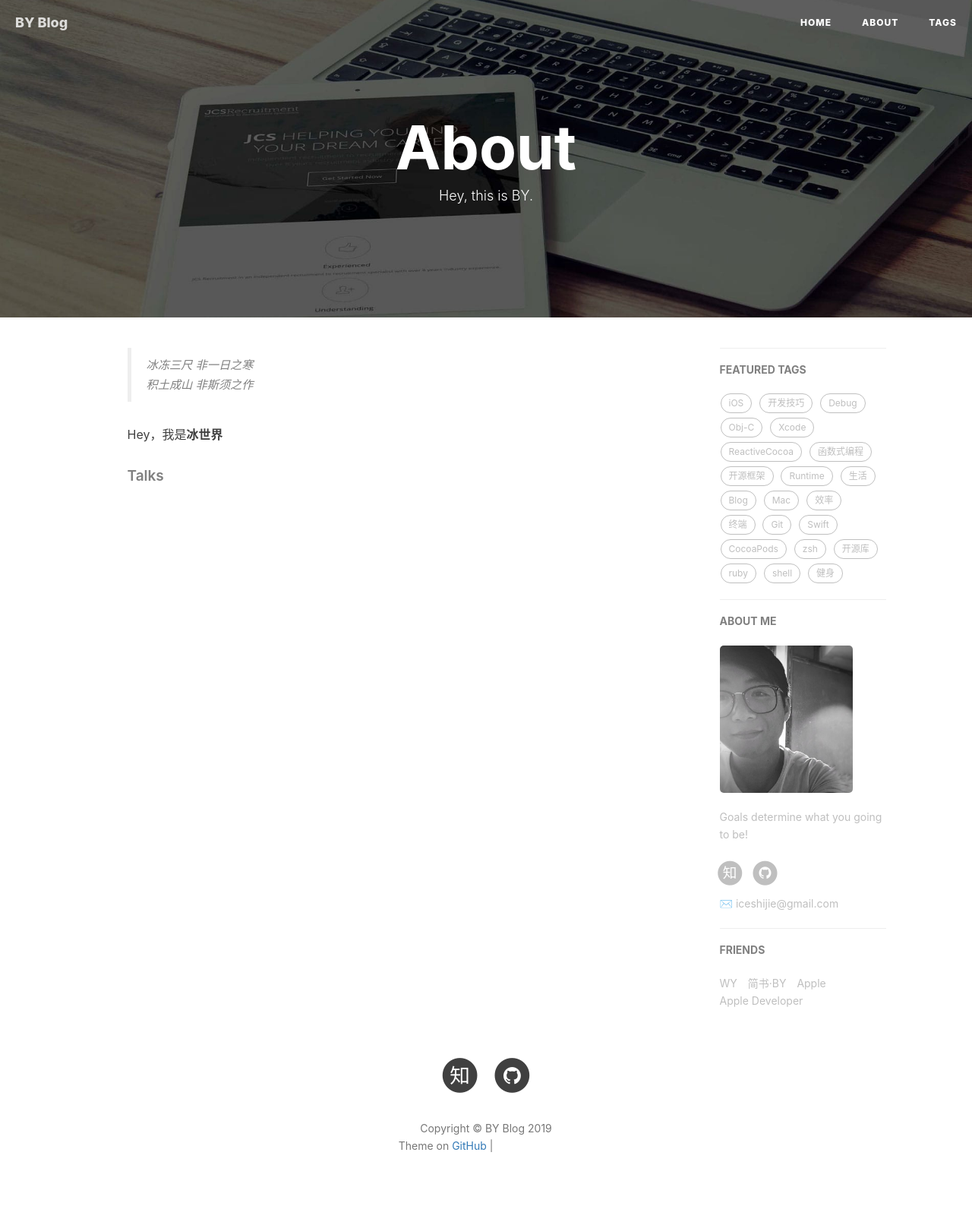
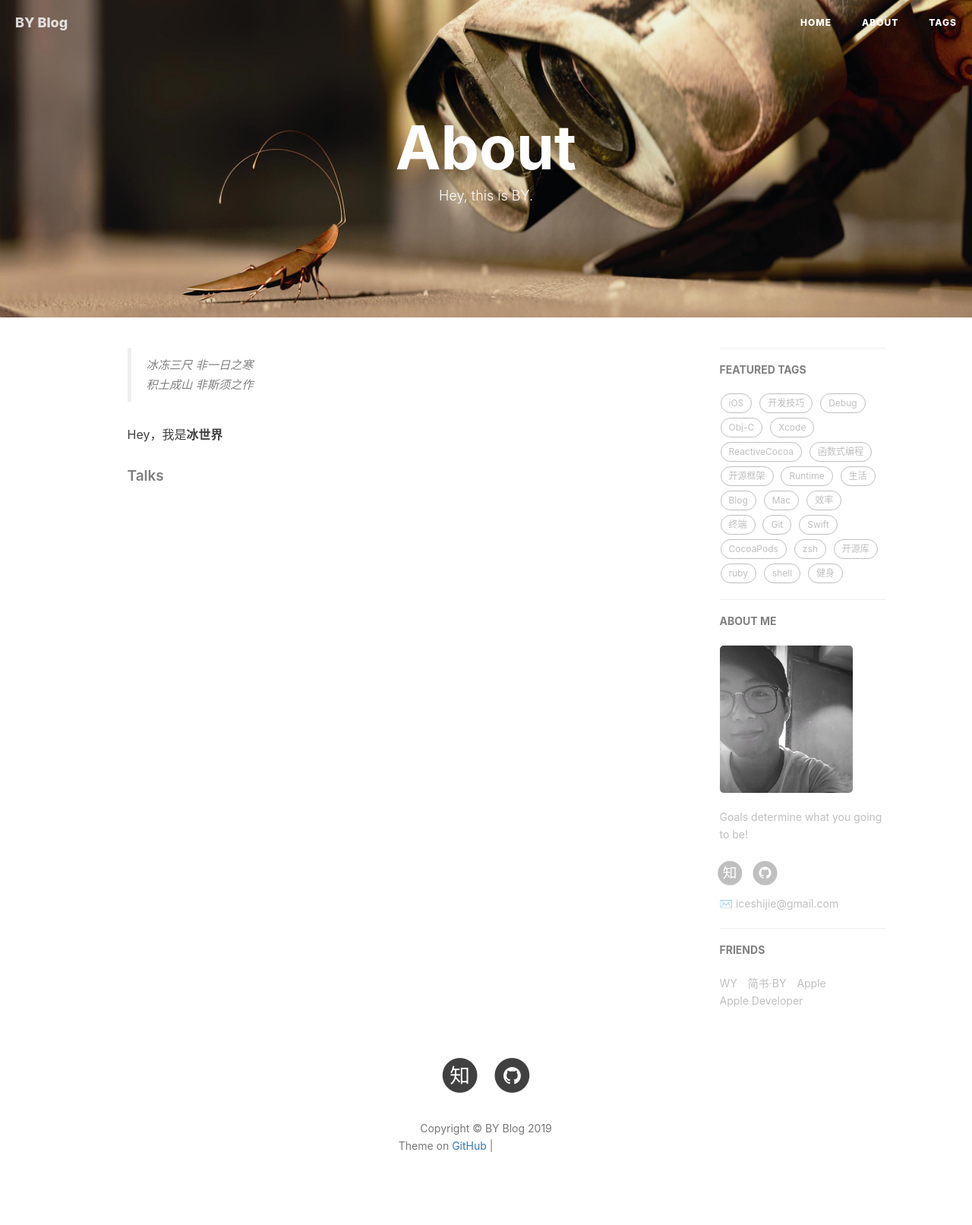
Before and after one commit to iceshijie/iceshijie.github.io, a Jekyll site: the page built from about.html, in a window 1280 px wide. Shown: the whole page at 76% size. Built offline with Jekyll 4.4.1, drawn with Linux system fonts in a browser that asks for light colours; nearby versions of some CDN libraries; comment, search, counter and statistics services are not loaded; grey boxes are pictures that could not be loaded.

Commit message:
editor
editor

```diff
--- a/about.html
+++ b/about.html
@@ -2,7 +2,7 @@
 layout: page
 title: "About"
 description: "Hey, this is BY."
-header-img: "img/post-bg-rwd.jpg"
+header-img: "img/404-bg.jpg"
 ---
 
 <!-- Language Selector -->
```
